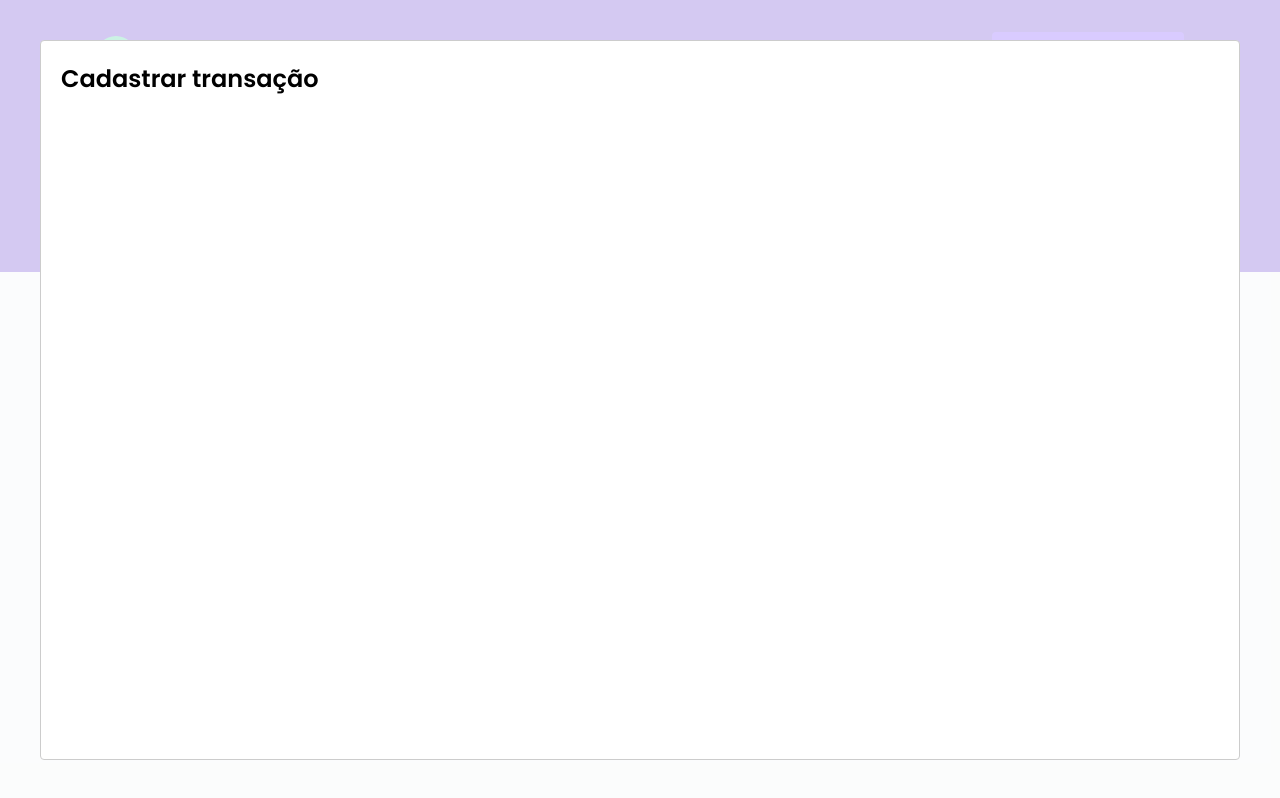
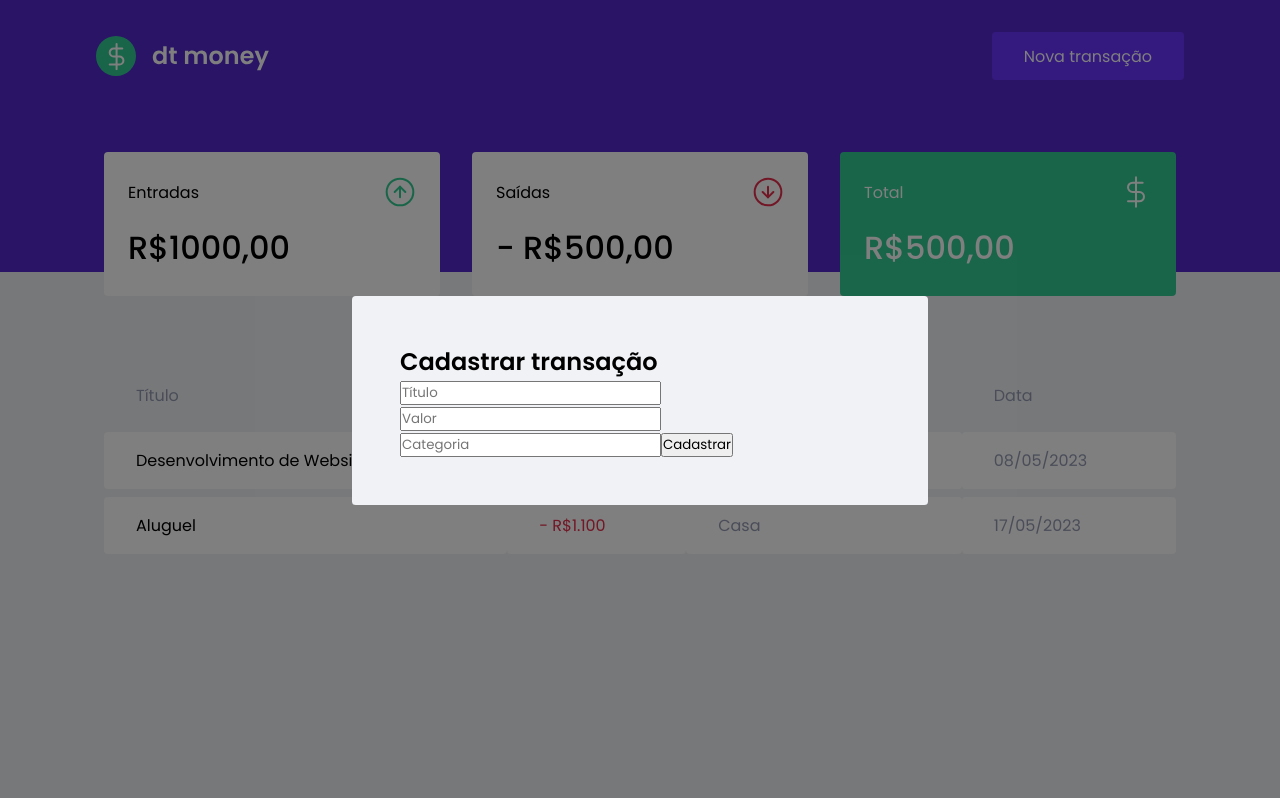
Before and after one commit to CCassolF/dtmoney, a React (Create React App) app: page / in a window 1280 px wide. Both pictures are taken after a click on the button "Nova transação". Built offline with nearby package versions, Linux system fonts and the light colour scheme; no server answers; what miragejs would draw is missing.

Commit message:
estrutura do formulario

```diff
--- a/src/components/NewTransactionModal/index.tsx
+++ b/src/components/NewTransactionModal/index.tsx
@@ -1,4 +1,5 @@
 import Modal from 'react-modal'
+import { Container } from './styles'
 
 interface NewTransactionModalProps {
   isOpen: boolean
@@ -10,8 +11,29 @@
     <Modal
       isOpen={isOpen}
       onRequestClose={onRequestClose}
+      overlayClassName="react-modal-overlay"
+      className="react-modal-content"
     >
-      <h2>Cadastrar transação</h2>
+      <Container>
+        <h2>Cadastrar transação</h2>
+
+        <input
+          placeholder="Título"
+        />
+
+        <input
+          type="number"
+          placeholder="Valor"
+        />
+
+        <input
+          placeholder="Categoria"
+        />
+
+        <button type="submit">
+          Cadastrar
+        </button>
+      </Container>
     </Modal>
   )
 }
--- a/src/components/NewTransactionModal/styles.ts
+++ b/src/components/NewTransactionModal/styles.ts
@@ -1,5 +1,5 @@
 import { styled } from "styled-components";
 
-export const Container = styled.div`
+export const Container = styled.form`
 
 `
--- a/src/styles/global.ts
+++ b/src/styles/global.ts
@@ -50,4 +50,27 @@
     opacity: 0.6;
     cursor: not-allowed;
   }
+
+  .react-modal-overlay {
+    background: rgba(0, 0, 0, 0.5);
+
+    position: fixed;
+    top: 0;
+    bottom: 0;
+    right: 0;
+    left: 0;
+
+    display: flex;
+    align-items: center;
+    justify-content: center;
+  }
+
+  .react-modal-content {
+    width: 100%;
+    max-width: 576px;
+    background: var(--background);
+    padding: 3rem;
+    position: relative;
+    border-radius: 0.24rem;
+  }
 `
```
